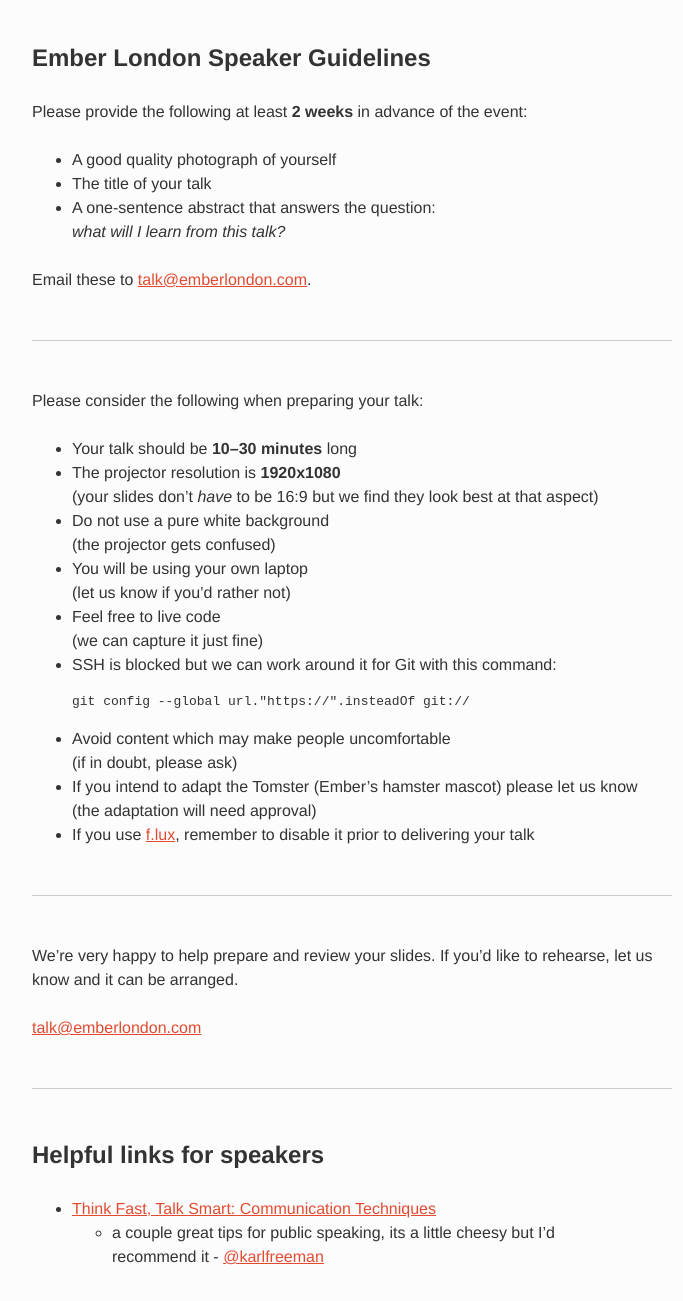
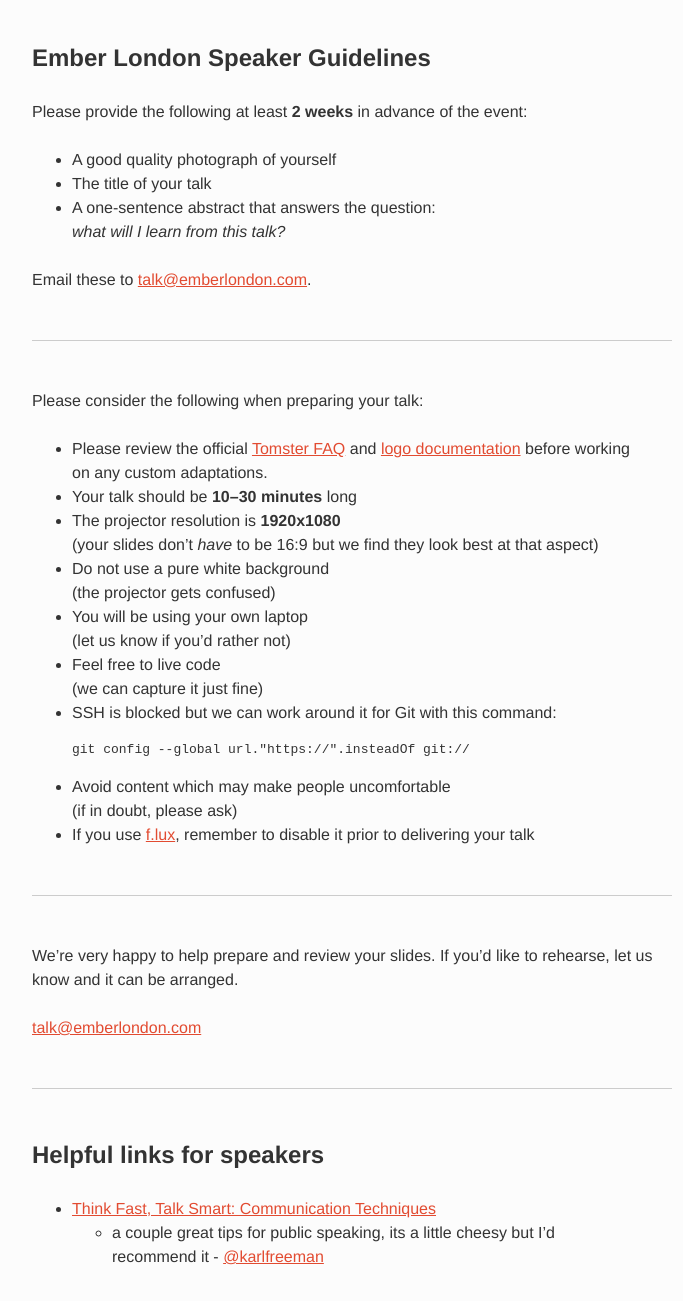
Before and after one commit to emberlondon/emberlondon.github.io, a Jekyll site: the page built from speaker-guidelines.md, in a window 1280 px wide. Shown: the whole page, without its empty margins (288-971 px from the left). Built offline with Jekyll 4.4.1, drawn with Linux system fonts in a browser that asks for light colours; nearby versions of some CDN libraries.

Commit message:
Add note about Tomster FAQ and logo doc

````diff
--- a/speaker-guidelines.md
+++ b/speaker-guidelines.md
@@ -18,6 +18,9 @@ Email these to [talk@emberlondon.com](mailto:talk@emberlondon.com).
 
 Please consider the following when preparing your talk:
 
+- Please review the official [Tomster FAQ](http://emberjs.com/tomster/faq/)
+  and [logo documentation](http://emberjs.com/logos/)
+  before working on any custom adaptations.
 - Your talk should be **10–30 minutes** long
 - The projector resolution is **1920x1080**
   (your slides don’t *have* to be 16:9 but we find they look best at that aspect)
@@ -33,8 +36,6 @@ Please consider the following when preparing your talk:
   ```
 - Avoid content which may make people uncomfortable
   (if in doubt, please ask)
-- If you intend to adapt the Tomster (Ember’s hamster mascot)
-  please let us know (the adaptation will need approval)
 - If you use [f.lux](https://justgetflux.com/), remember to disable it prior to
   delivering your talk
 
````
